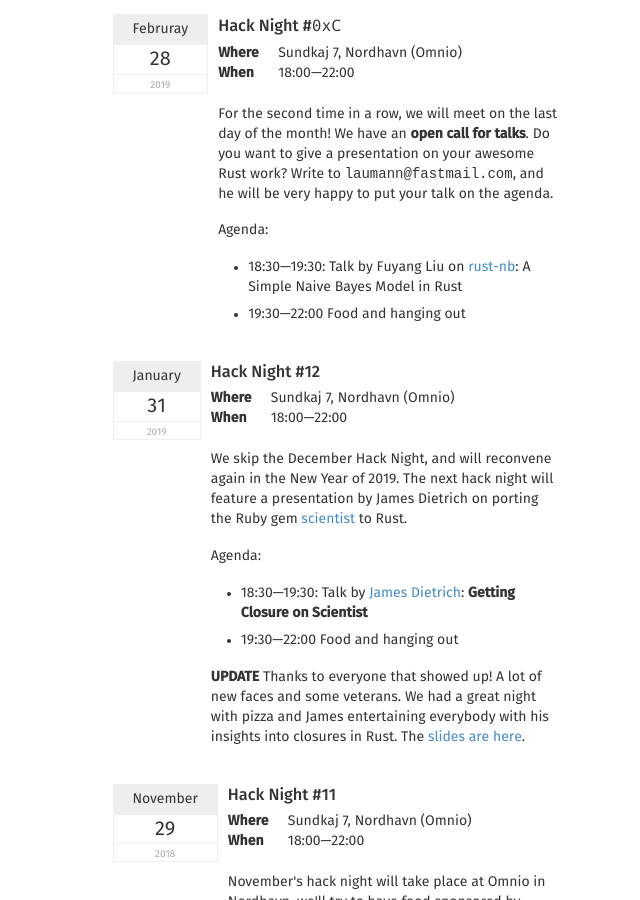
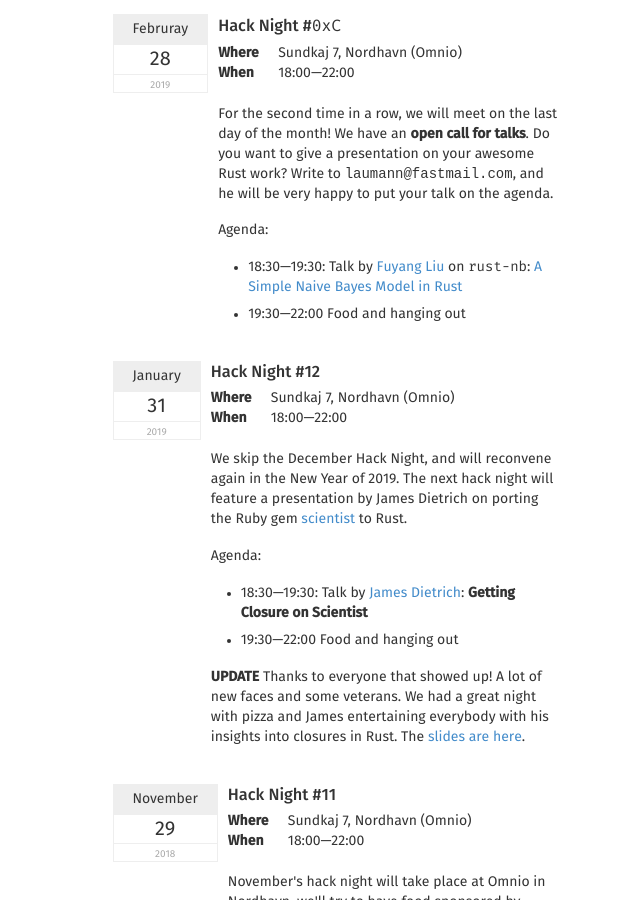
Before and after one commit to laumann/cph.rs, a Jekyll site: the page built from index.html, in a window 1280 px wide and 900 px high, scrolled down 979 px. Shown: the whole window, without its empty margins (640-1280 px from the left). Built offline with Jekyll 4.4.1, drawn with Linux system fonts in a browser that asks for light colours; Markdown is read by kramdown in place of the engine named in the settings; part of the change alters nothing that is shown.

Commit message:
Update links from Hack Night #0xC

```diff
--- a/index.html
+++ b/index.html
@@ -116,9 +116,12 @@ title: The Copenhagen Rust Group
 
 	  <p>Agenda:
           <ul>
-              <li>18:30&mdash;19:30: Talk by Fuyang Liu on <a
-			      href="https://github.com/liufuyang/rust-nb">rust-nb</a>:
-	      A Simple Naive Bayes Model in Rust</li>
+              <li>18:30&mdash;19:30: Talk by <a
+			      href="https://github.com/liufuyang">Fuyang Liu</a>
+		      on <code>rust-nb</code>:
+	      <a
+			      href="https://github.com/liufuyang/rust-nb">A
+			      Simple Naive Bayes Model in Rust</a></li>
               <li>19:30&mdash;22:00 Food and hanging out</li>
           </ul>
       </p>
```
